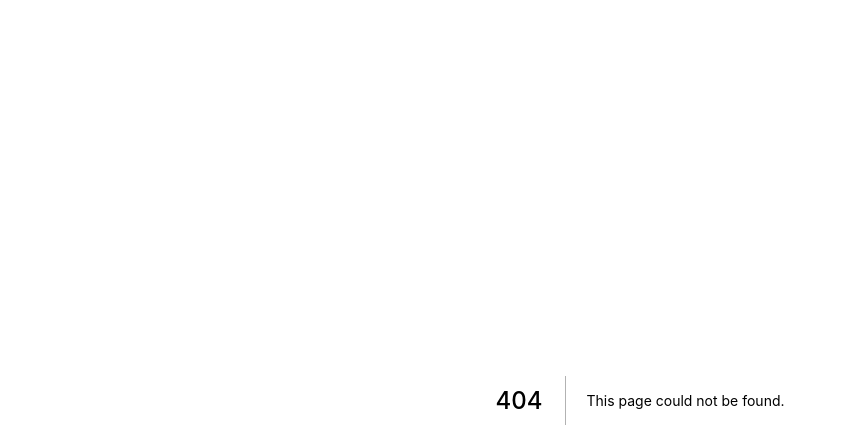
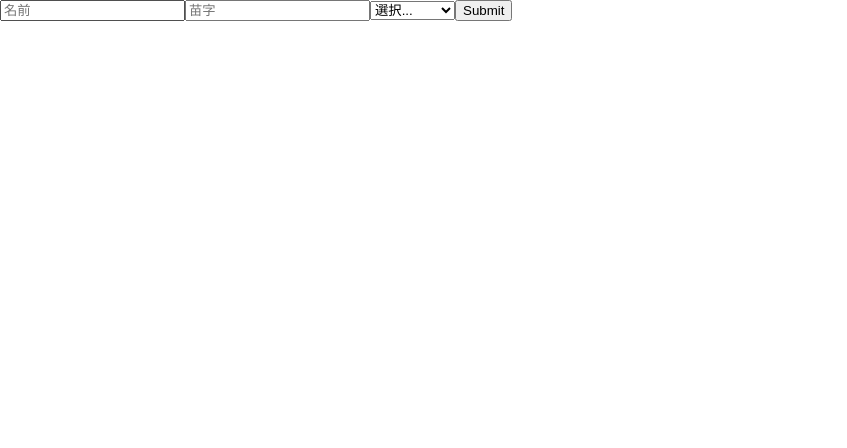
Before and after one commit to daiki-tadokoro/NewFace, a Next.js app: page /hook in a window 1280 px wide. Before the commit this address had no page. Shown: the top 448 px of the page, without its empty margins (0-847 px from the left). Built offline with nearby package versions, Linux system fonts and the light colour scheme.

Commit message:
✨ install react-hook-form

```diff
--- a/package.json
+++ b/package.json
@@ -15,7 +15,10 @@
     "@babel/plugin-proposal-class-properties": "^7.18.6",
     "@babel/plugin-proposal-private-methods": "^7.18.6",
     "@babel/plugin-proposal-private-property-in-object": "^7.18.6",
+    "@emotion/react": "^11.10.4",
+    "@emotion/styled": "^11.10.4",
     "@mdx-js/react": "^2.1.3",
+    "@mui/material": "^5.10.5",
     "@storybook/addon-postcss": "^2.0.0",
     "@types/styled-components": "^5.1.26",
     "@typescript-eslint/eslint-plugin": "^5.36.2",
@@ -28,6 +31,7 @@
     "prettier": "^2.7.1",
     "react": "18.2.0",
     "react-dom": "18.2.0",
+    "react-hook-form": "^7.35.0",
     "styled-components": "^5.3.5",
     "tsconfig-paths-webpack-plugin": "^4.0.0",
     "typescript-eslint": "^0.0.1-alpha.0",
--- /dev/null
+++ b/src/pages/hook.tsx
@@ -0,0 +1,40 @@
+import { SubmitHandler, useForm } from "react-hook-form";
+
+type MyFormDate = {
+  firstName: string;
+  lastName: string;
+  category: string;
+};
+
+export default function App() {
+  const {
+    register,
+    handleSubmit,
+    formState: { errors },
+  } = useForm<MyFormDate>();
+
+  const onSubmit: SubmitHandler<MyFormDate> = (data) => {
+    console.log(data);
+  };
+
+  return (
+    <form onSubmit={handleSubmit(onSubmit)}>
+      <input
+        {...register("firstName", { required: true })}
+        placeholder="名前"
+      />
+      {errors.firstName && <div>名前を入力してください</div>}
+
+      <input {...register("lastName", { required: true })} placeholder="苗字" />
+      {errors.lastName && <div>苗字を入力してください</div>}
+
+      <select {...register("category", { required: true })}>
+        <option value="">選択...</option>
+        <option value=" A">カテゴリA</option>
+        <option value="B">カテゴリB</option>
+      </select>
+      {errors.category && <div>カテゴリを選択してください</div>}
+      <input type="submit" />
+    </form>
+  );
+}
```
Also changed, not shown: src/pages/controller.tsx (added, +34 -0 lines), 1 other file (tests, documents, lock files or other folders).
